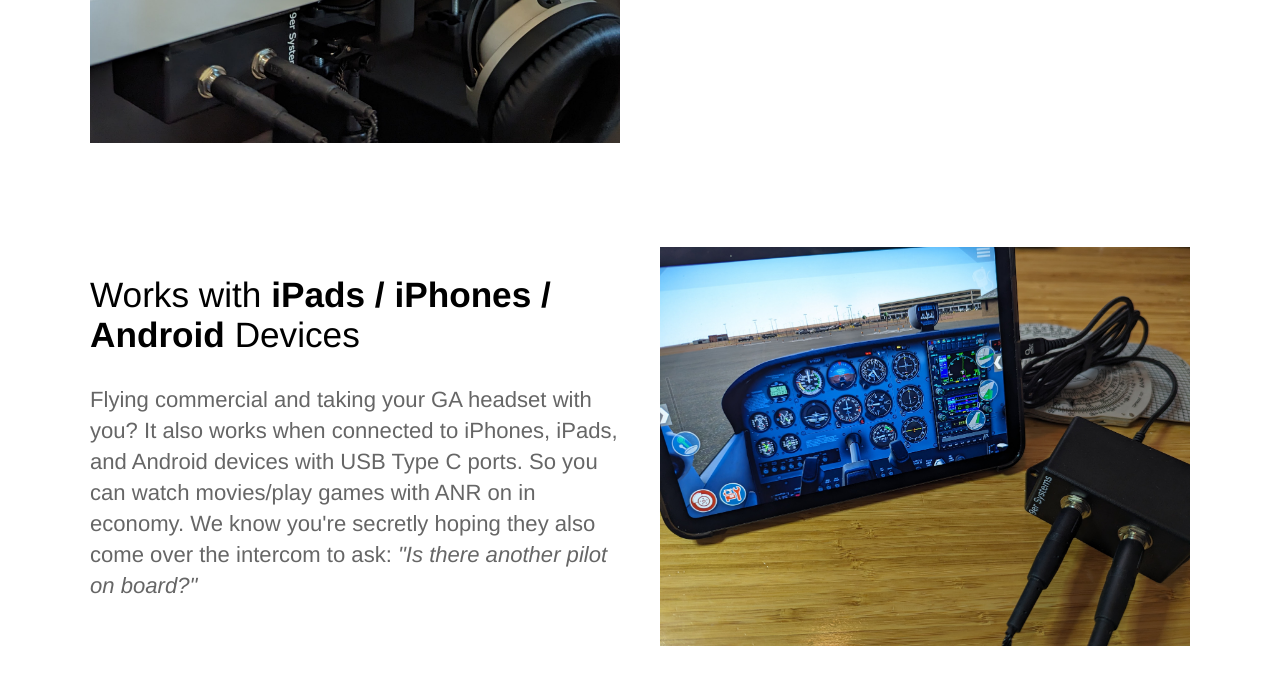
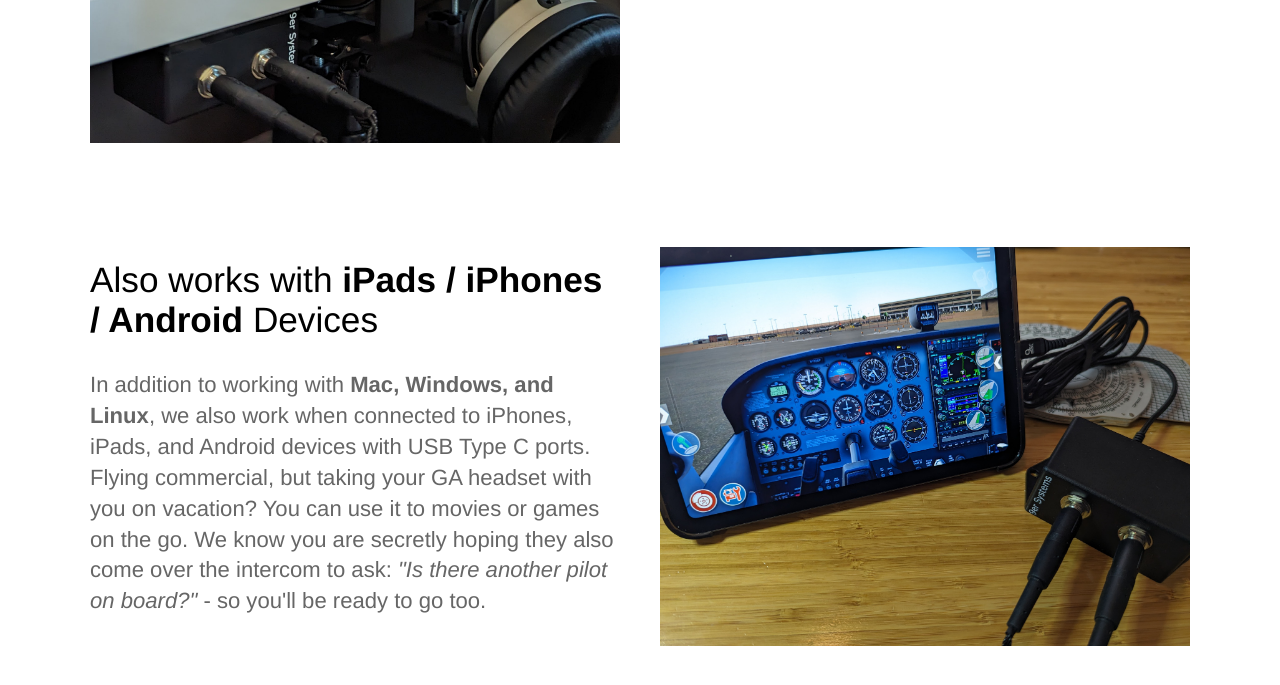
Before and after one commit to Niner-Systems/niner-systems.github.io, a Jekyll site: the page built from index.html, in a window 1280 px wide and 900 px high, scrolled down 1947 px, cut to the strip 0-726 px from the top of the window. Shown: the top 685 px of the strip. Built offline with Jekyll 4.4.1, drawn with Linux system fonts in a browser that asks for light colours; the list of posts is cut into pages by our own code.

Commit message:
changes in main page wording

```diff
--- a/index.html
+++ b/index.html
@@ -69,10 +69,10 @@ description: Connect your general aviation headset to your simulator
 				<img src="{{ site.baseurl }}/images/usb2ga/xplane-ipad.jpg" alt="close up with the plugs"/>
 			</div>
 			<div class="text editable">
-				<h2>Works with <strong>iPads / iPhones / Android</strong> Devices</h2>
-				<p>Flying commercial and taking your GA headset with you? It also works when connected to iPhones, iPads, and Android devices
-					with USB Type C ports. So you can watch movies/play games with ANR on in economy. We know you're secretly hoping they also
-					come over the intercom to ask: <i>"Is there another pilot on board?"</i>
+				<h2>Also works with <strong>iPads / iPhones / Android</strong> Devices</h2>
+				<p>In addition to working with <strong>Mac, Windows, and Linux</strong>, we also work when connected to iPhones, iPads, and Android devices
+					with USB Type C ports. Flying commercial, but taking your GA headset with you on vacation? You can use it to movies or games on the go.
+					We know you are secretly hoping they also come over the intercom to ask: <i>"Is there another pilot on board?"</i> - so you'll be ready to go too.
 				</p>
 			</div>
 		</div>
```
